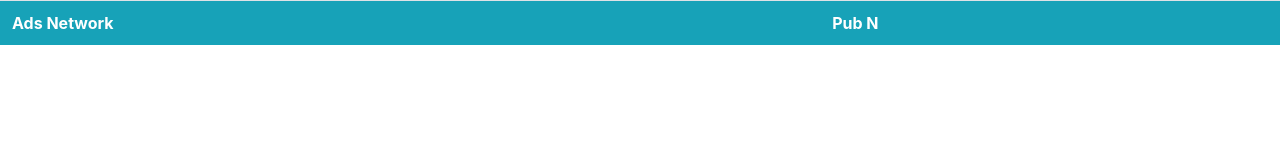
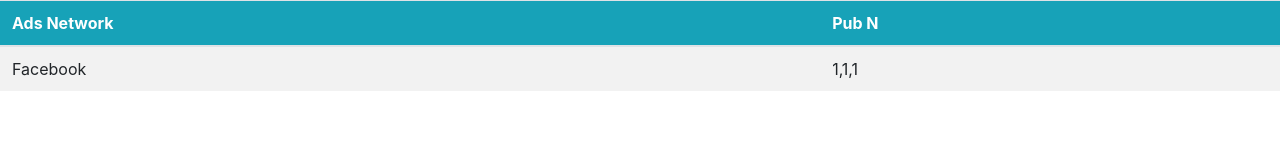
Before and after one commit to smx00/smx00.github.io, a plain HTML site: page index.html in a window 1280 px wide. Drawn offline with nearby package versions, Linux system fonts and the light colour scheme.

Commit message:
Update index.html

```diff
--- a/index.html
+++ b/index.html
@@ -40,8 +40,8 @@
 	function buildTable(response){
 		var table = document.getElementById('myTable')
                 var row = `<tr>
-		<td>${data[0].response.AdsNet}</td>
-		<td>${data[1].response.AdsNm}</td>
+		<td>${response.AdsNet}</td>
+		<td>${response.AdsNm}</td>
 
 		 </tr>`
 		table.innerHTML += row
```
